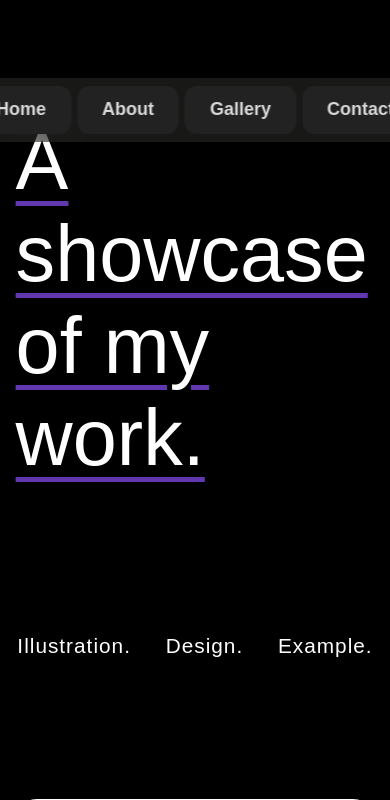
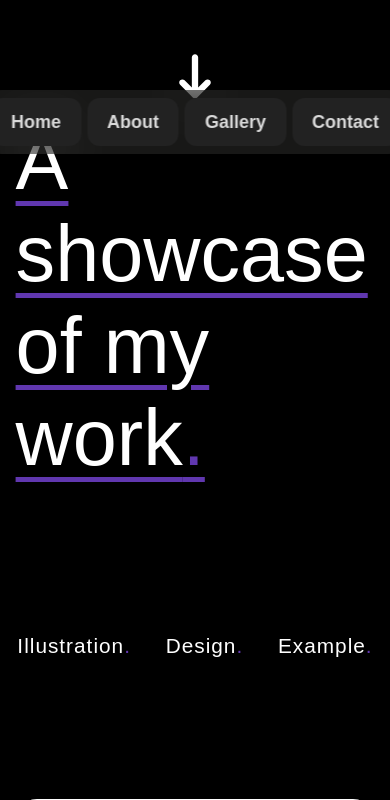
Before and after one commit to Em2theDee/MDPortfolio, a Flask app: page / in a window 390 px wide. Shown: the part 682-1482 px from the top of the page. Run offline with Flask 3, Linux system fonts and the light colour scheme; some libraries are stand-ins or nearby versions; some web fonts are replaced.

Commit message:
Nav bar complete fix + arrow addition

```diff
--- a/website/static/Style.css
+++ b/website/static/Style.css
@@ -237,10 +237,32 @@ a{
 	font-size: 5rem;
 }
 
+.text-colour{
+	color: #6037AF;
+}
+
 @media (max-width: 800px) {
 	.text1 {
 		font-size: 3.3rem;
 		margin: 100px 4vw 120px 4vw;
+	}
+}
+
+.arrow{
+	/* border: 2px solid #fff; */
+	position: absolute;
+	visibility: hidden;
+
+	margin-top: 35px;
+	left:  50%;
+	transform: translate(-50%);
+	height: 50px;
+	width: 50px;
+}
+
+@media (max-width: 800px) {
+	.arrow{
+		visibility: visible;
 	}
 }
 
--- a/website/static/navBar.css
+++ b/website/static/navBar.css
@@ -8,22 +8,19 @@
     left: 50%;
     transform: translate(-50%);
     width: 1px;
-    height: 100vh;
+    height: 100lvh;
 }
 .navbar {
-    position: fixed;
+    position: sticky;
     display: grid;
     grid-template-columns: repeat(4, auto);
     z-index: 3;
     gap: 8px;
 
-
     background-color: rgba(74, 73, 71, 0.144);
     backdrop-filter: blur(30px);
     border-radius: 18px;
     margin-bottom: 2vw;
-
-
 
     transition: background-color 0.3s ease;
     opacity: 0;
@@ -77,16 +74,16 @@
 
 @media  (max-width: 800px) {
 .navbar {
+    padding-bottom: 50px;
     display: grid;
     grid-template-columns: repeat(4, auto);
     padding: 0;
     gap: 6px;
-    margin-bottom: 20px;
 
     background-color: rgba(74, 73, 71, 0.33);
     backdrop-filter: blur(30px);
     border-radius: 18px;
-    /**/
+
     transition: background-color 0.3s ease;
     opacity: 0;
     transform: translateX(40px);
@@ -96,7 +93,7 @@
 .nav-button {
     white-space: nowrap;
     font-size: 9px;
-    padding: 9px 25px;
+    padding: 9px 20px;
     background-color: #222222;
     height: 30px;
     border-radius: 12px;
@@ -122,8 +119,6 @@
 
 
 .grid-containers {
-    /* border: 2px solid #fff; */
-
     margin: 0 70px;
     padding: 120px 100px 30px 100px;
     display: grid;
--- a/website/templates/index.html
+++ b/website/templates/index.html
@@ -73,13 +73,13 @@
         </div>
     </div>
     <br>
-
-    <div class="text1"><h2>A showcase of my work.</h2></div>
+    <img class="arrow" src="static/SVG/arrow.svg" alt="Mdlogo"alt="arrow">
+    <div class="text1"><h2>A showcase of my work<span class="text-colour" >.</span></h2></div>
 
     <div class="small-text">
-        <div class="small-text-child"><p>Illustration.</p></div>
-        <div class="small-text-child"><p>Design.</p></div>
-        <div class="small-text-child"><p>Example.</p></div>
+        <div class="small-text-child"><p>Illustration<span class="text-colour" >.</span></p></div>
+        <div class="small-text-child"><p>Design<span class="text-colour" >.</span></p></div>
+        <div class="small-text-child"><p>Example<span class="text-colour" >.</span></p></div>
     </div>
 
     <div class="workbox">
```
Also changed, not shown: website/static/SVG/arrow.svg (added), website/static/SVG/vertical.svg (deleted).
